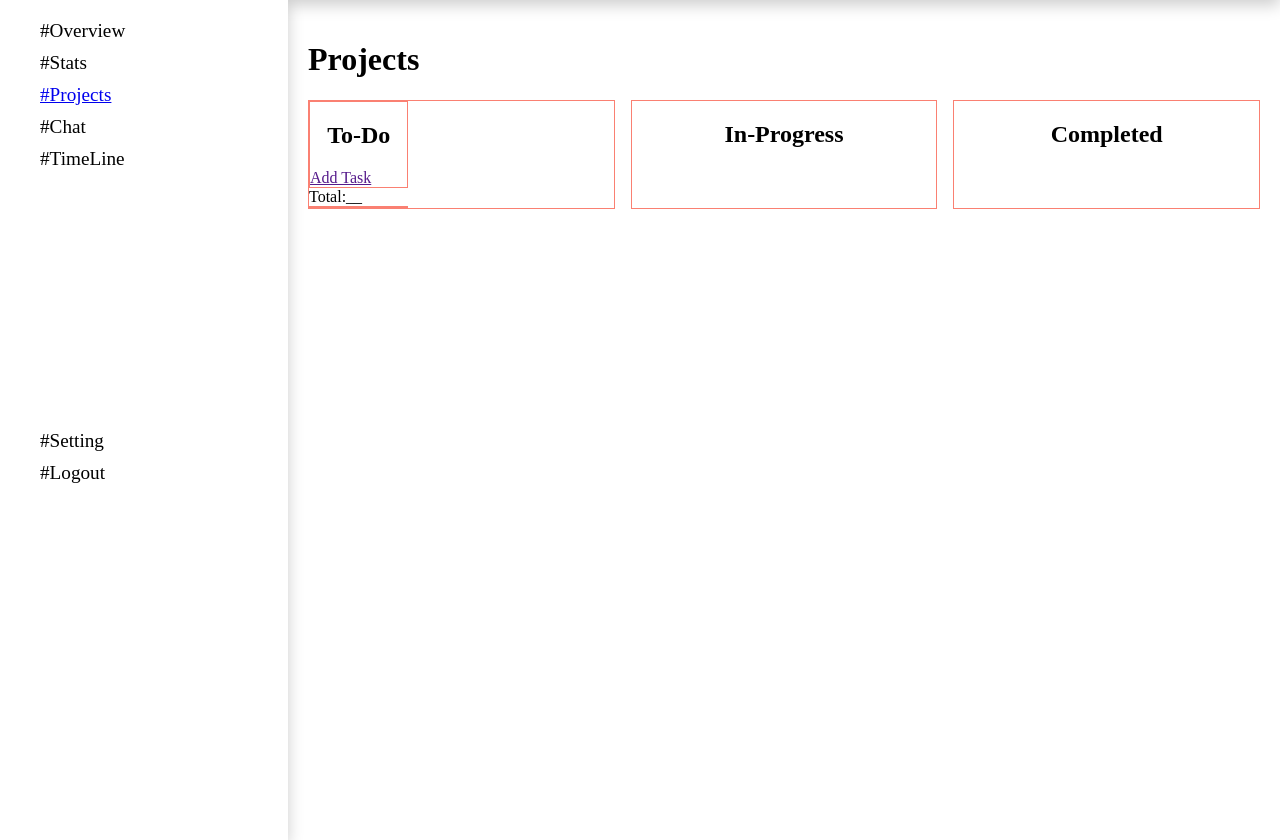
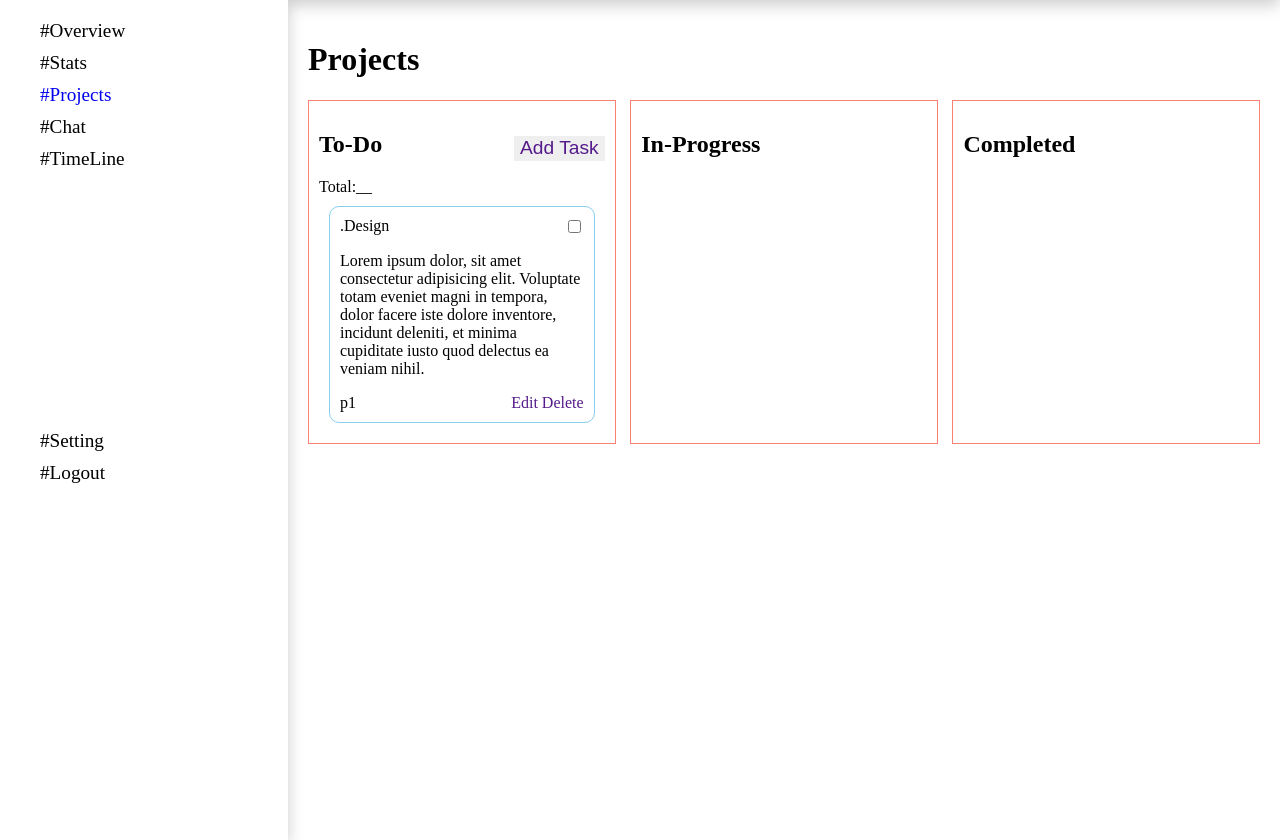
Before and after one commit to ibsa21/Task-Manager, a Django app: page /projects/ in a window 1280 px wide. Shown: the part 87-927 px from the top of the page. Run offline with Django 4.2, Linux system fonts and the light colour scheme.

Commit message:
added features of project phase

```diff
--- a/TaskManager/projects/templates/projects/project_home.html
+++ b/TaskManager/projects/templates/projects/project_home.html
@@ -14,25 +14,43 @@
         </div>
 
         <div class="project-tasks">
-            <div class="to_do">
+            <div class="to_do task">
                 <div class="top">
                     <h2>To-Do</h2>
 
-                    <a href="">Add Task</a>
+                    <button class="btn"><a href="">Add Task</a></button>
                 </div>
 
                 <span>Total:__</span>
 
                 <!-- replace with real data from database -->
                 <div class="information">
+                    <div class="topic-head">
+                        <span class="name">.Design</span>
+                        <input type="checkbox">
+                    </div>
 
+                    <div class="content-taks">
+                        <p>Lorem ipsum dolor, sit amet consectetur adipisicing elit. Voluptate totam eveniet magni in tempora, dolor facere iste dolore inventore, incidunt deleniti, et minima cupiditate iusto quod delectus ea veniam nihil.</p>
+                    </div>
+
+                    <div class="task-footer">
+                        <div class="person-contrib">
+                            p1
+                        </div>
+
+                        <div class="edit-delete">
+                            <a href="">Edit</a>
+                            <a href="">Delete</a>
+                        </div>
+                    </div>
                 </div>
 
             </div>
-            <div class="in_progress">
+            <div class="in_progress task">
                 <h2>In-Progress</h2>
             </div>
-            <div class="completed">
+            <div class="completed task">
                 <h2>Completed</h2>
             </div>
         </div>
--- a/TaskManager/static/CSS/project.css
+++ b/TaskManager/static/CSS/project.css
@@ -5,10 +5,35 @@
     display: flex;
     justify-content: space-between;
 }
-.project-tasks div {
+.project-tasks .task {
     border: 1px salmon solid;
-    width: 32%;
+    width: 30%;
+    padding: 10px;
 }
-.project-tasks div h2 {
-    text-align: center;
+
+.top {
+    display: flex;
+    flex-direction: row;
+    justify-content: space-between;
 }
+
+a {
+    text-decoration: none;
+}
+.btn {
+    border: none;
+    height: 25px;
+    margin-top: 25px;
+    font-size: 1.2rem;
+
+}
+.information {
+    margin: 10px;
+    border: 1px skyblue solid;
+    border-radius: 10px;
+    padding: 10px;
+}
+.topic-head, .task-footer {
+    display: flex;
+    justify-content: space-between;
+}
```
